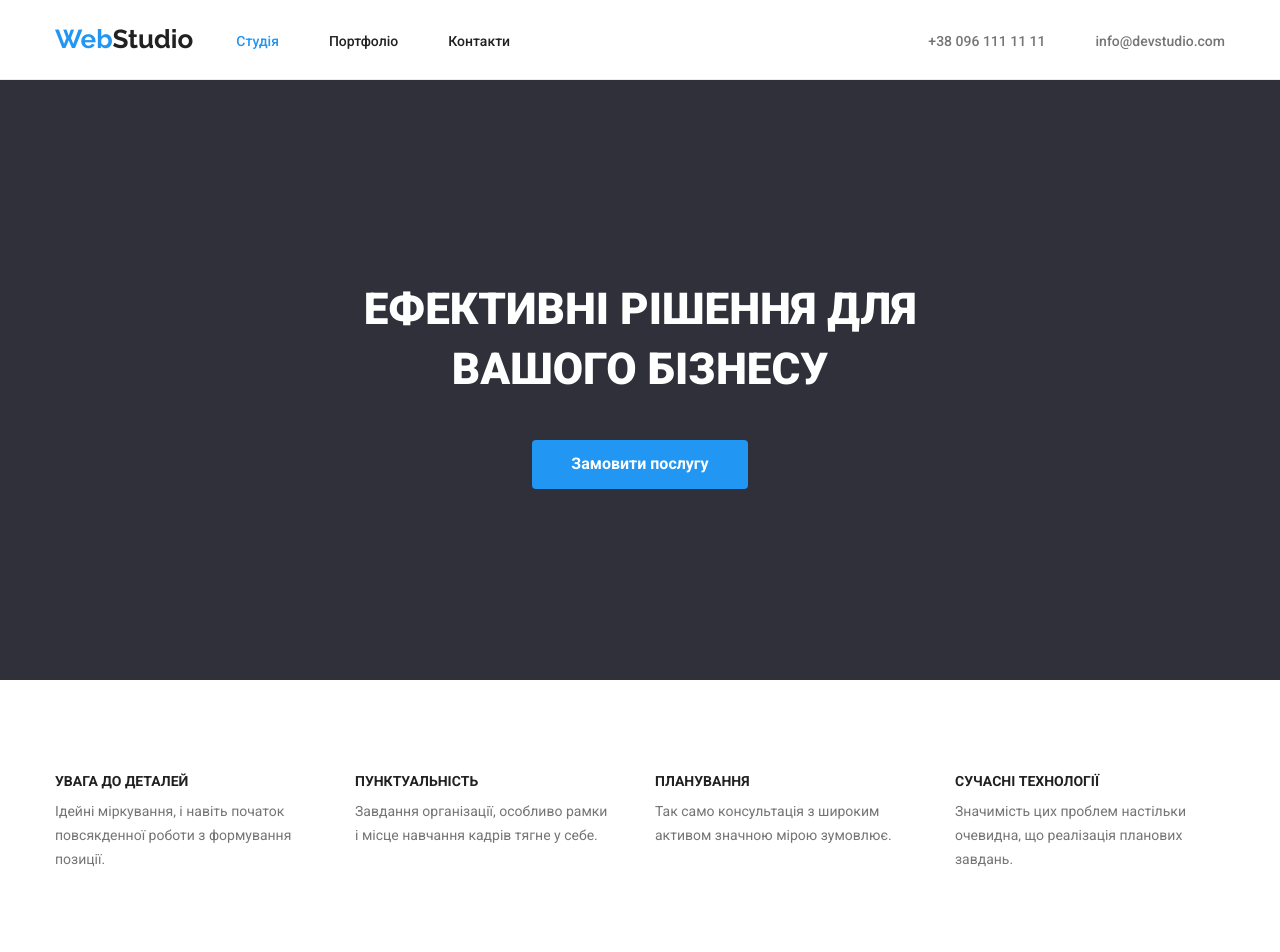
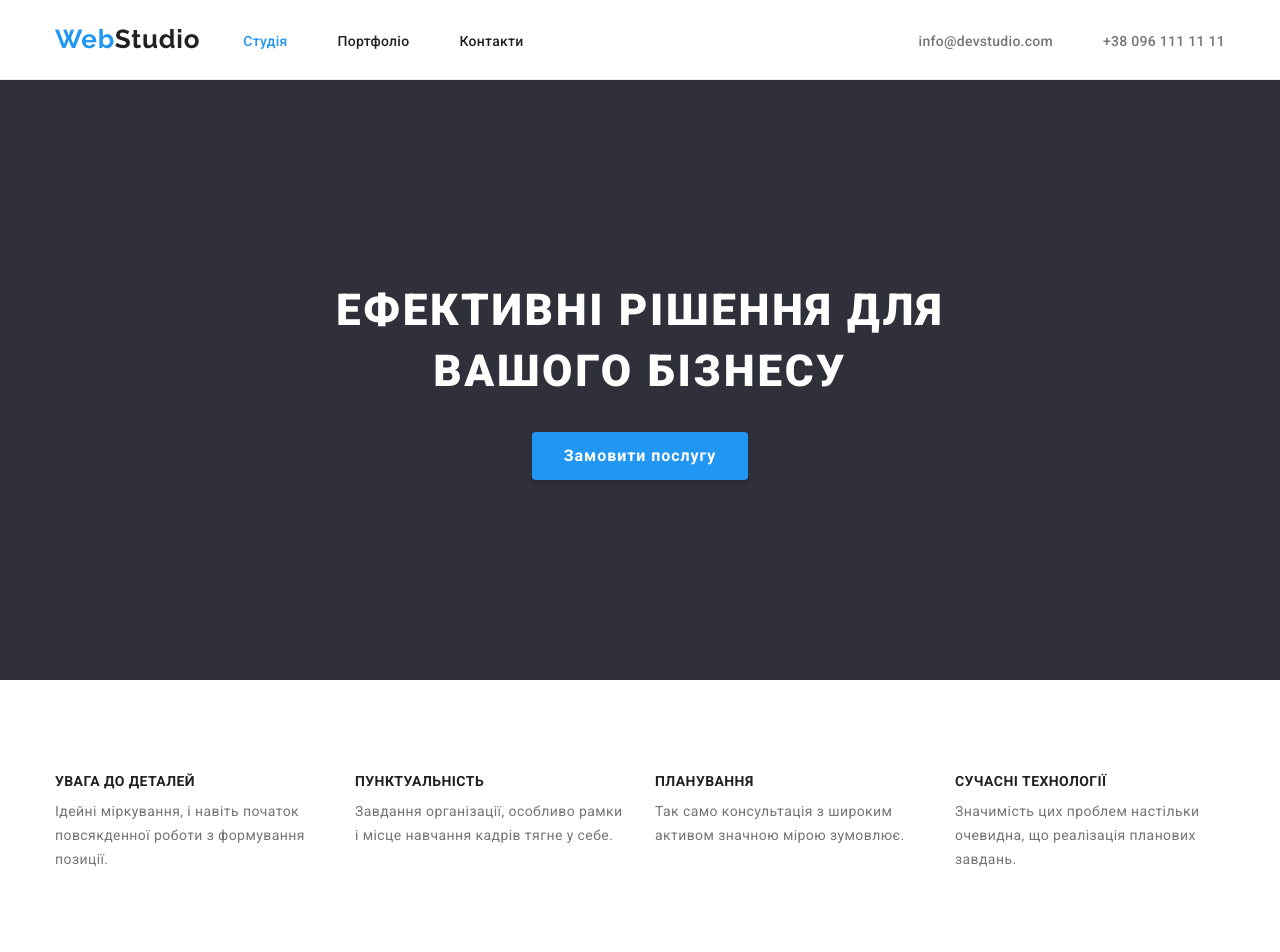
Before and after one commit to Umberban/goit-markup-hw-03, a plain HTML site: page index.html in a window 1280 px wide. Shown: the top 952 px of the page. Drawn offline with nearby package versions, Linux system fonts and the light colour scheme.

Commit message:
added letter spacing

```diff
--- a/css/styles.css
+++ b/css/styles.css
@@ -53,6 +53,7 @@ font-style: normal;
 font-weight: 700;
 font-size: 26px;
 line-height: 1.2;
+letter-spacing: 0.03em;
 } /* Logo formating */
 .logo-header{
 padding-right:43px;
@@ -87,6 +88,7 @@ border-bottom: 1px solid #ECECEC ;
 font-weight: 500;
     font-size: 14px;
     line-height: 1.14;
+    letter-spacing: 0.02em;
 }
 .contact-header {
     padding-top: 8px;
@@ -113,6 +115,7 @@ color:var(--brand-color);
         text-decoration: none;
         font-style: normal;
     display:block;
+    letter-spacing: 0.03em;
 
 }
 .link-footer:not(:last-child){
@@ -131,7 +134,7 @@ background-color:var(--brand-color) ; /* set background "brand" color for elemen
 background-color: #188CE8;
 }
 .hero-section {
-height: 600px;
+padding: 200px 0;
 }
 .hero-button{
 display:block;
@@ -140,24 +143,24 @@ font-size: 16px;
 line-height:1.8;
 text-align:center;
 border-radius: 4px;
+letter-spacing: 0.06em;
 border: none;
-width:216px;
-padding: 10px 32px 10px 32px;
+padding: 10px 32px;
 margin-left:auto;
 margin-right:auto;
 align-items: center;
-margin-bottom:106px;
+box-shadow: 0px 4px 4px rgba(0, 0, 0, 0.15);
 }
 .hero-title{
 font-weight: 900;
 font-size: 44px;
-line-height: 1.36;
+line-height: 1.38;
 text-align: center;
+letter-spacing: 0.06em;
 width:696px ;
 margin-left: auto;
 margin-right: auto;
-margin-top: 106px;
-margin-bottom:40px;
+margin-bottom:30px;
 }  /* formating hero section  */
 /* features section */
 .features-subtitle{
@@ -166,6 +169,7 @@ font-size: 14px;
 line-height: 1.14;
 margin-bottom:10px;
 width: 270px;
+letter-spacing: 0.03em;
 }
 .features-image {
     width: 370px;
@@ -175,6 +179,7 @@ width: 270px;
 font-size: 14px;
 line-height: 1.71;
 width: 270px;
+letter-spacing: 0.03em;
 }
 .features-content{
     margin-bottom: 94px;
@@ -235,6 +240,7 @@ margin-bottom:30px;
 .team-name,.team-role {
 text-align: center;
 line-height: 1.18;
+letter-spacing: 0.03em;
 }
 /* Team section */
 .portfolio-img {
@@ -260,6 +266,7 @@ border: 1px solid #EEEEEE;
 font-weight: 700;
 font-size:18px;
 line-height:2 ;
+letter-spacing: 0.06em;
 margin-top:20px;
 padding-left: 24px;
 padding-right: 24px;
@@ -268,9 +275,11 @@ padding-right: 24px;
 .portfolio-p{
 font-size:16px;
 line-height:1.87 ;
+letter-spacing: 0.03em;
 margin-bottom:20px ;
 padding-left:24px;
 padding-right: 24px;
+
 }
 .btn-portfolio{ /*   */
 border: 0;
--- a/index.html
+++ b/index.html
@@ -47,15 +47,15 @@
         </nav>
         <ul class="contact-header">
           <li>
-            <a class="header-link link-gray link-hover" href="tel:+380961111111"
-              >+38 096 111 11 11</a
-            >
-          </li>
-          <li>
             <a
               class="header-link link-gray link-hover"
               href="mailto:info@devstudio.com"
               >info@devstudio.com</a
+            >
+          </li>
+          <li>
+            <a class="header-link link-gray link-hover" href="tel:+380961111111"
+              >+38 096 111 11 11</a
             >
           </li>
         </ul>
@@ -86,8 +86,8 @@
             <li class="features-li">
               <h3 class="features-subtitle">ПУНКТУАЛЬНІСТЬ</h3>
               <p class="features-description p-gray">
-                Завдання організації, особливо рамки <br />
-                і місце навчання кадрів тягне у себе.
+                Завдання організації, особливо рамки і місце навчання кадрів
+                тягне у себе.
               </p>
             </li>
             <li class="features-li">
```
Also changed, not shown: portfolio.html (+5 -5 lines).
